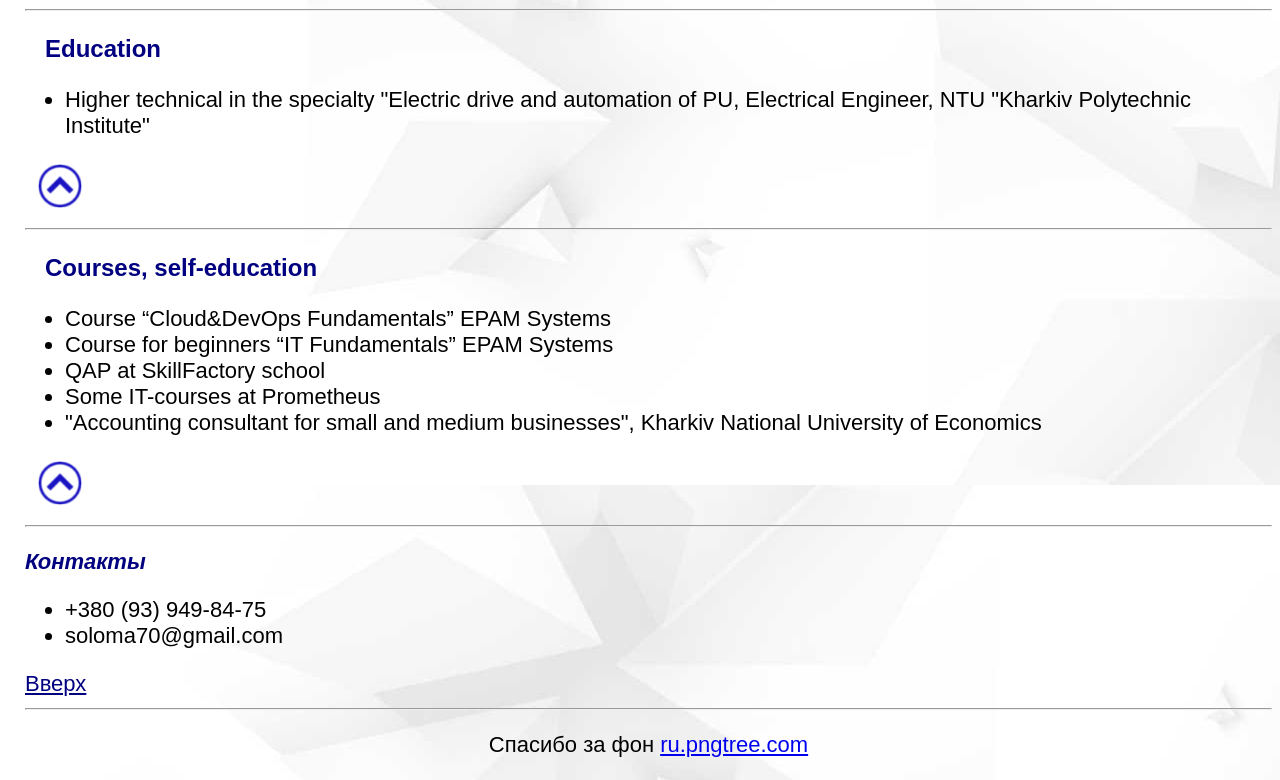
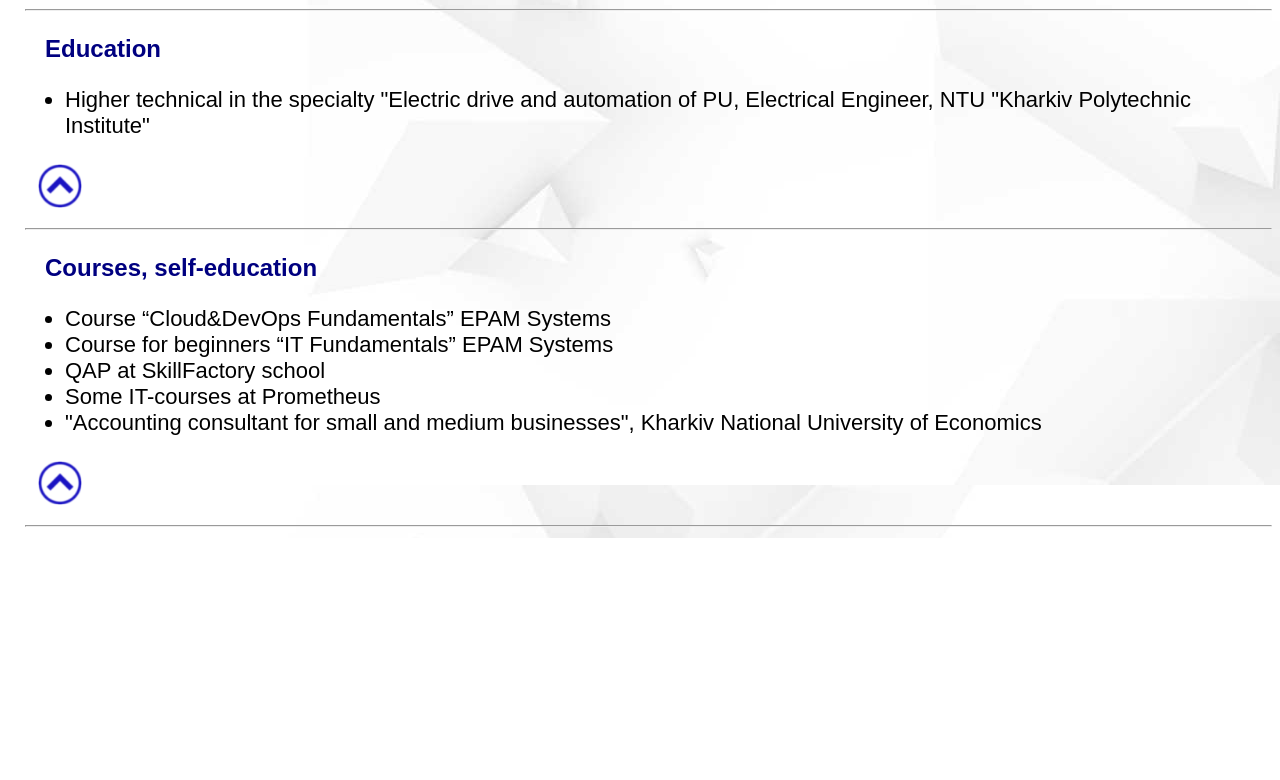
Before and after one commit to soloma70/soloma70, a plain HTML site: page index.html in a window 1280 px wide. Shown: the part 1435-2215 px from the top of the page. After the commit the page ends 1973 px from the top, so only its background shows below. Drawn offline with Linux system fonts and the light colour scheme.

Commit message:
edit html

```diff
--- a/index.html
+++ b/index.html
@@ -86,16 +86,5 @@
 			</ul>
 			<a href="#main"><img src="./assets/pic/up-arrow1_blue.png" alt="Up" width="50px" style="margin-left: 10px"></a>
 			<hr>
-
-			<h3 style="font-size: 22px; color: navy; font-style: italic" id="contacts"> Контакты </h3>
-			<ul>
-				<li> +380 (93) 949-84-75
-				<li> soloma70@gmail.com
-			</ul>
-			<a style="color: navy" href="#main"> Вверх </a>
-			<hr>
-		<footer>
-			<p style="text-align: center"> Спасибо за фон <a href='https://ru.pngtree.com/free-backgrounds'>ru.pngtree.com</a></p>
-		</footer>
 	</body>
 </html>
```
